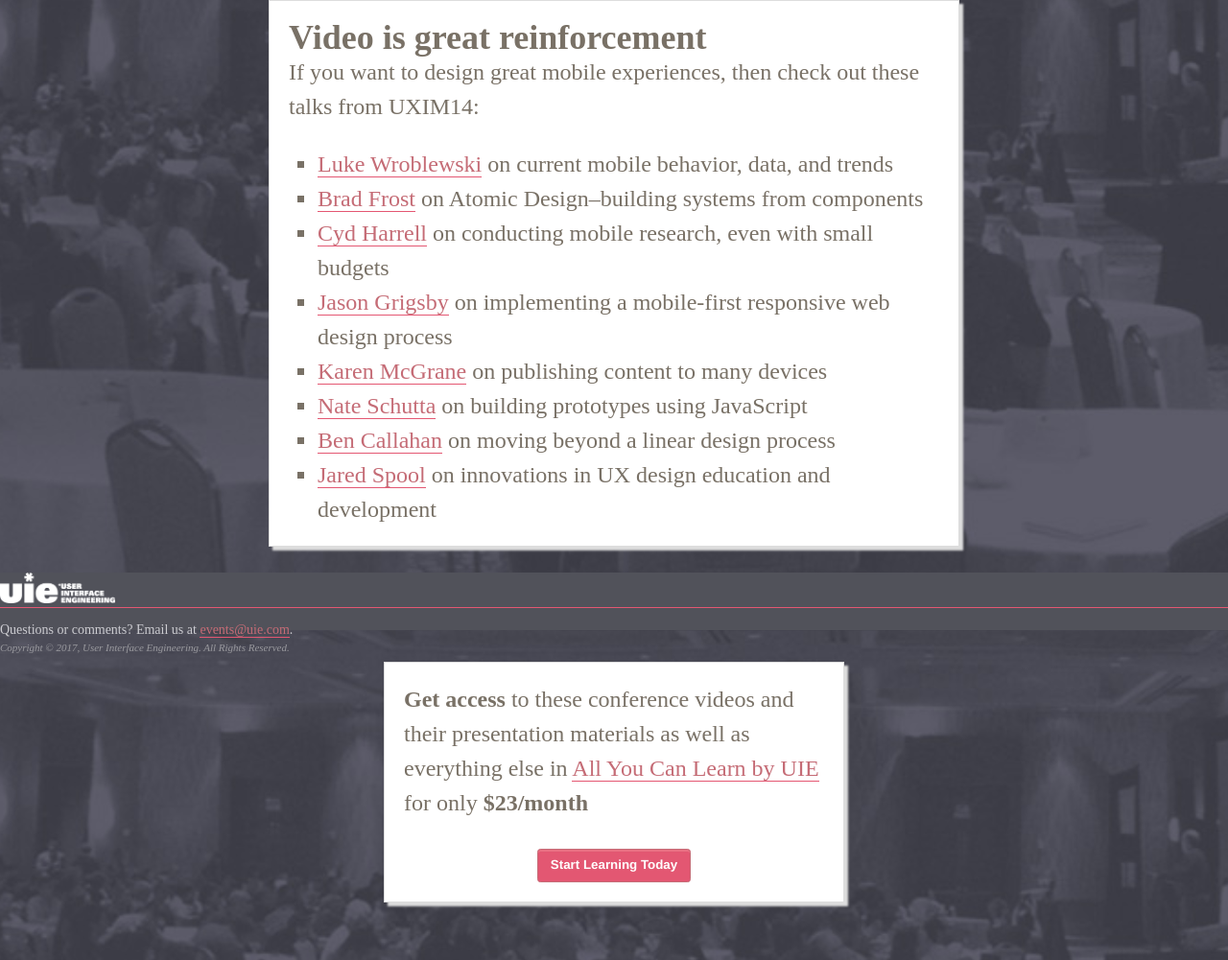
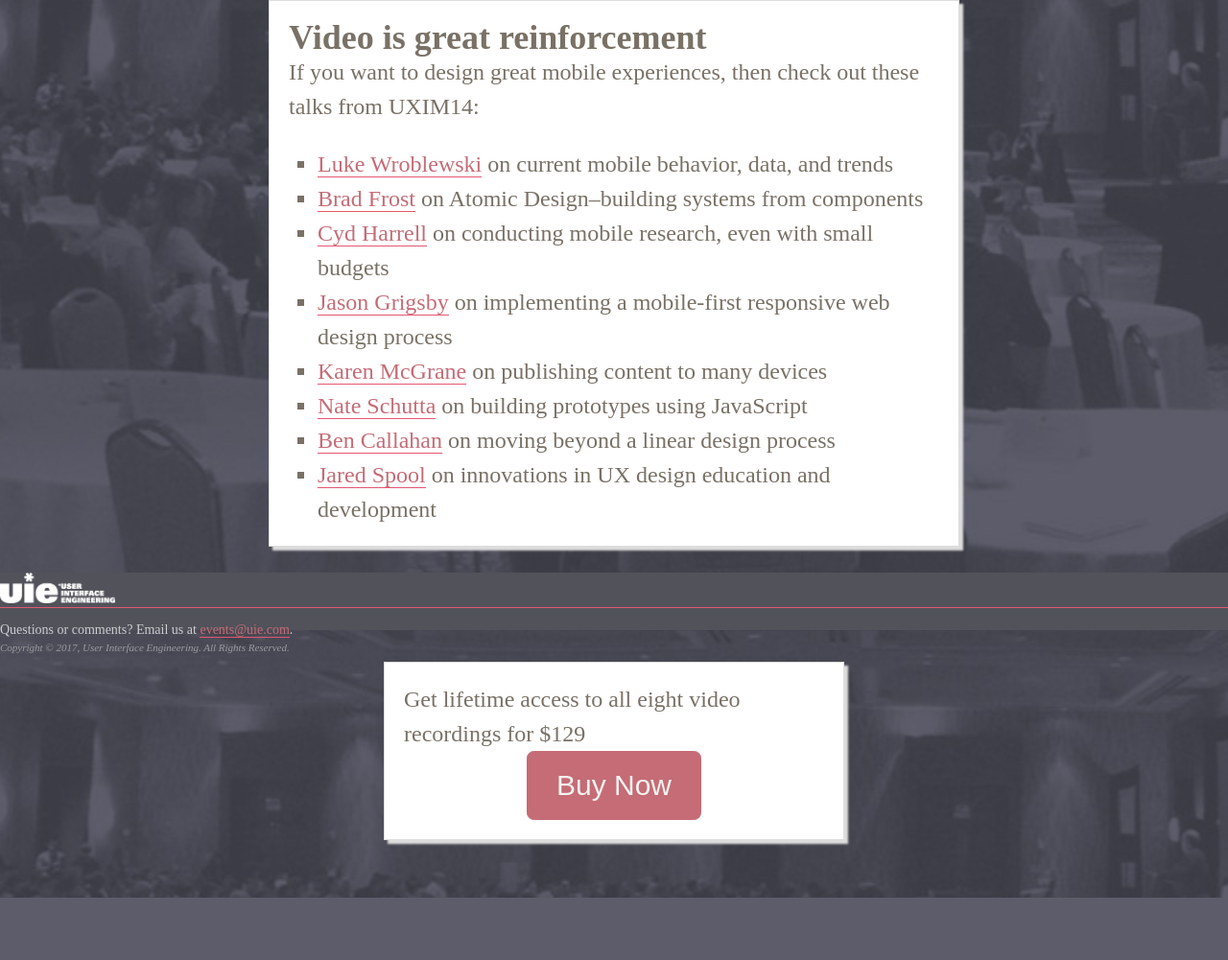
Before and after one commit to marclevetin/uie-project-2, a plain HTML site: page index.html in a window 1280 px wide. Shown: the part 143-1144 px from the top of the page at 96% size. After the commit the page ends 1079 px from the top, so only its background shows below. Drawn offline with Linux system fonts and the light colour scheme.

Commit message:
fixed button that wasn't centered in buy now area

```diff
--- a/assets/css/style.css
+++ b/assets/css/style.css
@@ -55,8 +55,26 @@ body {
 }
 
 button {
+  display: block;
+  margin: 0 auto;
+  border-radius: 0.25em;
+  transition: background 0.32s ease;
+  background: #c56c76;
+  text-shadow: none;
+  color: #f5f3f0;
+  padding: 0.6em 1em;
+  text-decoration: none;
+  text-align: center;
+  font-size: 1.25em;
+  border: 1px solid #c56c76;
+  font-weight: 500;
+  cursor: pointer;
+}
+
+/* button {
   color: #fff;
   font-weight: bold;
+  font-size: 16px;
   border-color: #e35772;
   background: #e35772;
   box-shadow: inset 0 0.15em #e86f82;
@@ -77,7 +95,7 @@ button {
   position: relative;
   z-index: 1;
   text-size-adjust: 100%;
-}
+} */
 
 a {
   text-shadow: none;
--- a/index.html
+++ b/index.html
@@ -62,9 +62,9 @@
       </ul>
     </section>
     <section id="buy-now">
-      <p><strong>Get access</strong> to these conference videos and their presentation materials as well as everything else in <a class="email-content-block" href="http://aycl.uie.com/ondemand/uxim_2014">All You Can Learn by UIE</a> for only <strong>$23/month</strong></p>
+      <p>Get lifetime access to all eight video recordings for&nbsp;$129</p>
 
-      <p><a href="http://aycl.uie.com/ondemand/uxim_2014"><button class="button pink">Start Learning Today</button></a></p>
+      <p><a href="http://aycl.uie.com/ondemand/uxim_2014"><button class="button pink">Buy Now</button></a></p>
     </section>
   </div>
   <!-- start experiment -->
```
